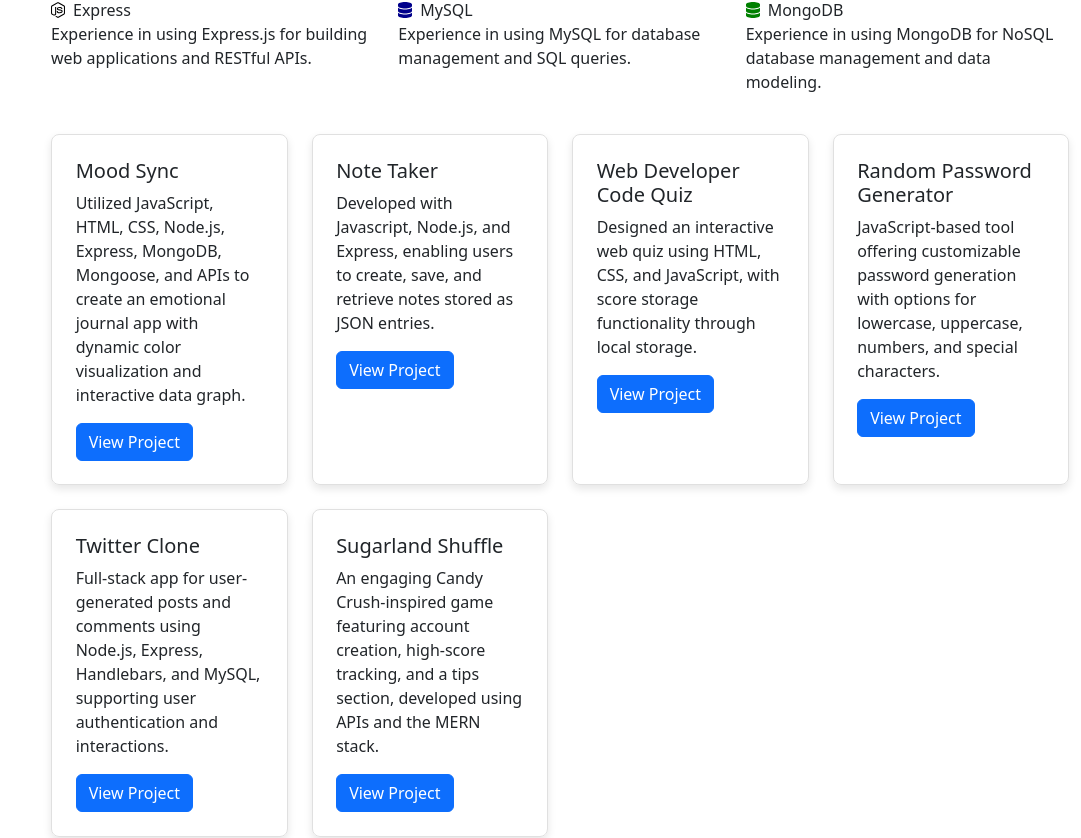
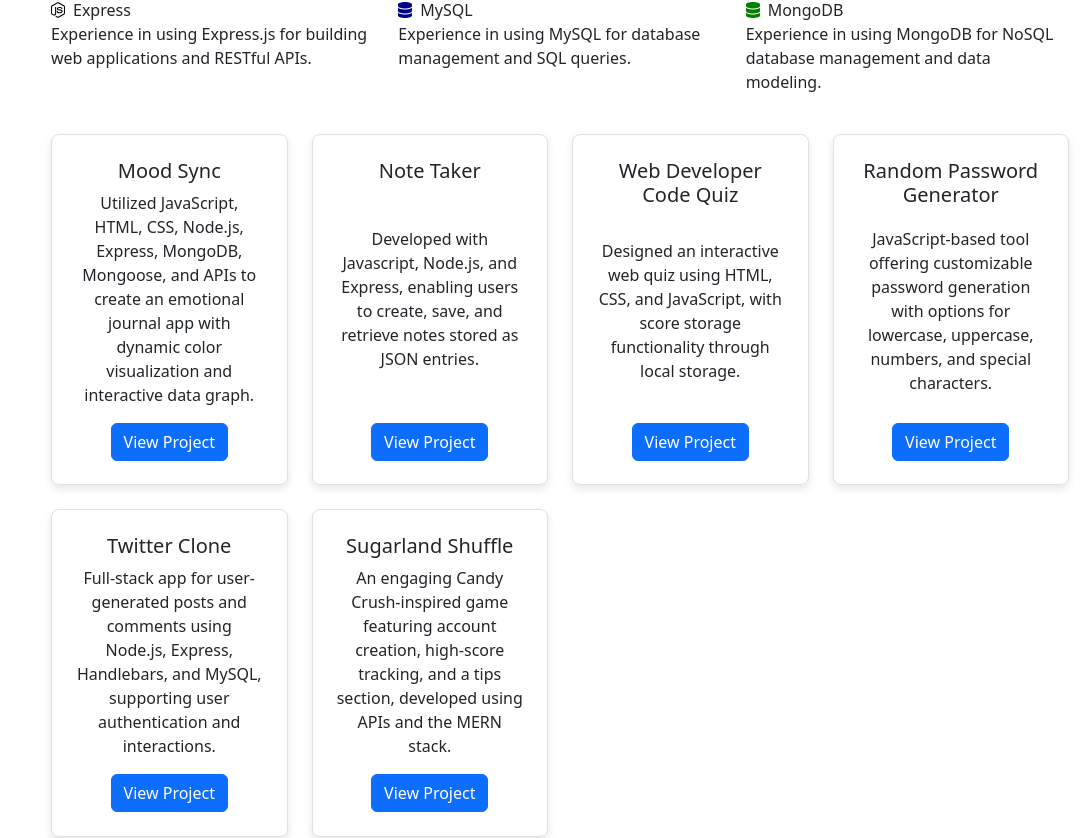
Before and after one commit to AnthonyDipopolo/react-portfolio, a React (Create React App) app in the folder client/: page / in a window 1280 px wide. Shown: the part 818-1656 px from the top of the page, without its empty margins (199-1280 px from the left). Built offline with nearby package versions, Linux system fonts and the light colour scheme.

Commit message:
chnaged project cards

```diff
--- a/client/public/index.html
+++ b/client/public/index.html
@@ -13,7 +13,7 @@
 
     <link rel="manifest" href="%PUBLIC_URL%/manifest.json" />
 
-    <title>React App</title>
+    <title>Anthony Di Popolo</title>
   </head>
   <body>
     <noscript>You need to enable JavaScript to run this app.</noscript>
--- a/client/src/components/Card.js
+++ b/client/src/components/Card.js
@@ -11,17 +11,20 @@
   };
 
   return (
-    <div className={`card-border ${isModalOpen ? 'modal-open' : ''}`}>
-      <div className="card-body">
+    <div className={`card-border project-card-container ${isModalOpen ? 'modal-open' : ''}`}>
+      <div className="card-body card-center d-flex">
         {/* Display project title */}
-        <h5 className="card-title pb-2">{title}</h5>
+        <h5 className="card-title pb-2 card-center">{title}</h5>
         {/* Display project description */}
-        <p className="card-text">{description}</p>
-        {/* Button to open the modal */}
-        <button className="btn btn-primary project-btn" onClick={toggleModal}>
-          View Project
-        </button>
+        <p className="card-text d-flex">{description}</p>
+        <div className='card-center justify-content-end button-end'>
+          {/* Button to open the modal */}
+          <button className="btn btn-primary" onClick={toggleModal}>
+            View Project
+          </button>
+        </div>
       </div>
+
       {isModalOpen && (
         <div className="card-modal-overlay">
           <div className="custome-modal-content">
--- a/client/src/components/Projects.js
+++ b/client/src/components/Projects.js
@@ -83,7 +83,7 @@
         {projects.map((project) => (
           <div
             key={project.id}
-            className={`col-md-4 col-lg-3 col-xl-3 mb-4 card-container`}
+            className={`col-md-4 col-lg-3 col-xl-3 mb-4 card-space`}
           >
             {/* Render Card component with project data */}
             <Card
--- a/client/src/index.css
+++ b/client/src/index.css
@@ -251,6 +251,27 @@
   flex: 1;
 }
 
+.card-center {
+  display: flex !important;
+  flex-direction: column;
+  align-items: center;
+  justify-content: space-between;
+  text-align: center;
+}
+
+.project-card-container {
+  display: flex;
+  flex-direction: column;
+  justify-content: space-between;
+}
+
+.card-space {
+  display: flex;
+  flex-direction: column;
+  justify-content: space-between;
+  align-items: flex-start; /* Adjust alignment as needed */
+}
+
 .card-border:hover {
   border-color: #333;
   box-shadow: 0px 4px 12px rgba(0, 0, 0, 0.2);
@@ -314,11 +335,6 @@
   cursor: pointer;
 }
 
-.project-btn{
-  justify-content: flex-end !important;
-}
-
-
 @media (max-width: 450px) {
   #sticky-sidebar {
     position: static;
```
